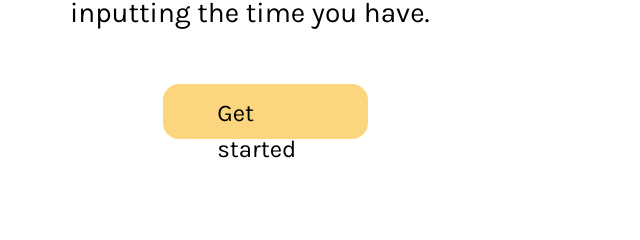
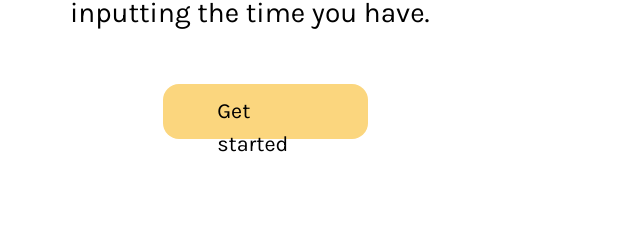
Before and after one commit to crystalrchen/Uplift, a plain HTML site: page index.html in a window 1280 px wide. Shown: the part 451-691 px from the top of the page, 0-640 px from the left. Drawn offline with nearby package versions, Linux system fonts and the light colour scheme.

Commit message:
fix get started button

```diff
--- a/style.css
+++ b/style.css
@@ -262,7 +262,7 @@ h3 {
 #start-link {
   margin-top: -4.1vh;
   margin-left: 7.3vw;
-  font-size: 3vh;
+  font-size: 2.7vh;
   background-color: #FBD67E;
   width: 16vw;
   height: 6.8vh;
```
